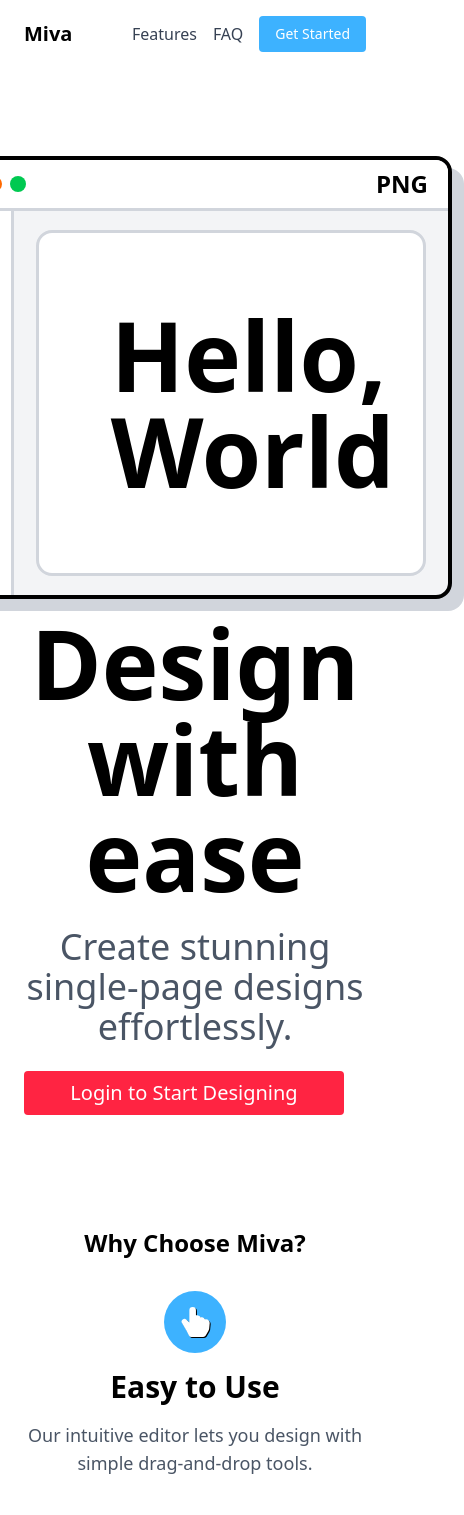
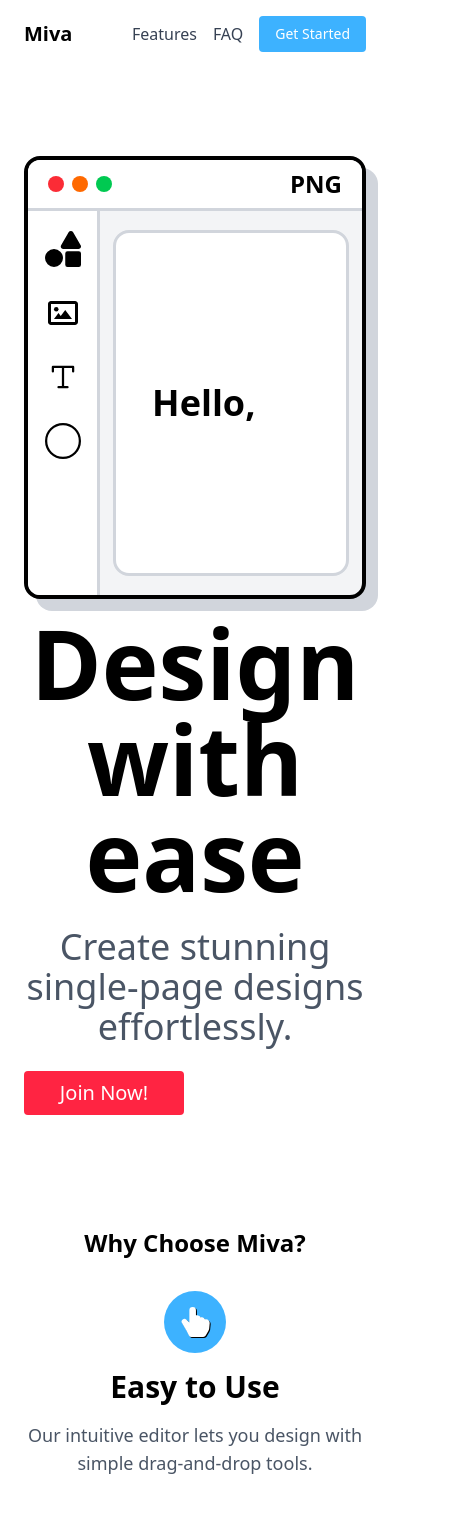
Before and after one commit to adamramdaniyunus/mini-canva, a Next.js app: page / in a window 390 px wide. Shown: the top 1515 px of the page, 464 px wide, since content can reach past the window. Built offline with nearby package versions, Linux system fonts and the light colour scheme; no server answers.

Commit message:
feat: add framer-motion for animations, implement mobile-not-supported page, and enhance sidebar functionality

```diff
--- a/package.json
+++ b/package.json
@@ -12,6 +12,7 @@
     "@supabase/supabase-js": "^2.49.4",
     "bcryptjs": "^3.0.2",
     "browser-image-compression": "^2.0.2",
+    "framer-motion": "^12.9.0",
     "html-to-image": "^1.11.13",
     "idb": "^8.0.2",
     "lodash": "^4.17.21",
--- /dev/null
+++ b/src/app/mobile-not-supported/page.tsx
@@ -0,0 +1,20 @@
+import React from 'react'
+
+const page = () => {
+    return (
+        <div style={{
+            padding: '2rem',
+            textAlign: 'center',
+            maxWidth: '500px',
+            margin: '5rem auto',
+            fontFamily: 'Arial, sans-serif',
+        }}>
+            <h1 style={{ fontSize: '2rem', marginBottom: '1rem' }}>Mobile Not Supported</h1>
+            <p style={{ fontSize: '1.1rem', color: '#555' }}>
+                We're currently working on bringing mobile support to our app. For now, please use a desktop or laptop for the best experience.
+            </p>
+        </div>
+    )
+}
+
+export default page
--- a/src/components/Button.tsx
+++ b/src/components/Button.tsx
@@ -19,7 +19,7 @@ const Button = ({
       onClick={onClick}
       disabled={disabled}
       className={`px-4 flex items-center justify-center disabled:bg-gray-300 disabled:cursor-wait gap-2 w-full py-2 text-sm cursor-pointer active:scale-95 transition-all duration-300  text-white rounded-sm ${
-        BG ? BG : "bg-blue-500 hover:bg-blue-300"
+        BG ? BG : "bg-[#3DB2FF] hover:bg-blue-300"
       }`}
     >
       {children}
--- a/src/components/design/Rect.tsx
+++ b/src/components/design/Rect.tsx
@@ -35,8 +35,8 @@ const Rect = ({
                 height: component.height + "px",
                 background: component.color,
                 zIndex: component.z_index,
-                top: component.top,
-                left: component.left,
+                top: component.top || 10,
+                left: component.left || 10,
                 cursor: "move",
                 transform: `rotate(${component.rotation || 0}deg)`,
                 transformOrigin: 'center',
--- a/src/components/home/Hero.tsx
+++ b/src/components/home/Hero.tsx
@@ -1,34 +1,69 @@
 "use client";
 
-import React from "react";
+import React, { useEffect, useRef, useState } from "react";
 import Button from "../Button";
 import { useModalState } from "@/context/ModalContext";
 import { FaShapes } from "react-icons/fa";
 import { BiImage } from "react-icons/bi";
 import { PiTextT } from "react-icons/pi";
 import { BsCircle } from "react-icons/bs";
+import { motion } from "framer-motion";
 
 const Hero = () => {
   const { setModal } = useModalState();
   const handleModal = () => {
     setModal(true);
   };
+
+  const text = "Hello,\n World";
+  const [currentText, setCurrentText] = useState("");
+  const [isDeleting, setIsDeleting] = useState(false);
+
+  const containerRef = useRef<HTMLDivElement>(null);
+
+  useEffect(() => {
+    const interval = setInterval(() => {
+      if (!isDeleting && currentText.length < text.length) {
+        setCurrentText(currentText + text.charAt(currentText.length));
+      } else if (isDeleting && currentText.length > 0) {
+        setCurrentText(currentText.slice(0, currentText.length - 1));
+      }
+
+      if (currentText === text) {
+        setIsDeleting(true);
+      } else if (currentText === "") {
+        setIsDeleting(false);
+      }
+    }, 150);
+
+    return () => clearInterval(interval); // Hentikan interval saat komponen unmount
+  }, [currentText, isDeleting, text]);
+
+
   return (
     <main>
       <section className="flex flex-col-reverse md:flex-row items-center justify-between px-6 md:px-20 py-12 gap-4">
-        <div className="md:w-1/2 space-y-6 text-center md:text-left">
+        <motion.div
+          initial={{ opacity: 0, x: -100 }}
+          animate={{ opacity: 1, x: 0 }}
+          transition={{ duration: .7, ease: "easeInOut" }}
+          className="md:w-1/2 space-y-6 text-center md:text-left">
           <h2 className="text-8xl font-bold">
             Design <br />
             with ease
           </h2>
           <p className="text-gray-600 text-4xl">Create stunning single-page designs effortlessly.</p>
-          <div className="max-w-80">
+          <div className="max-w-40">
             <Button onClick={handleModal} BG="text-xl inline-block bg-[#FF2442] font-medium hover:bg-red-800">
-              Login to Start Designing
+              Join Now!
             </Button>
           </div>
-        </div>
-        <div className="md:w-1/2 mt-10 md:mt-0 relative">
+        </motion.div>
+        <motion.div
+          initial={{ opacity: 0, scale: 0 }}
+          animate={{ opacity: 1, scale: 1 }}
+          className="md:w-1/2 mt-10 md:mt-0 relative w-full"
+        >
           <div className="border-4 border-black z-10 rounded-2xl overflow-hidden bg-gray-100">
             <div className="flex flex-col">
               <div className="flex justify-between items-center px-5 py-2 border-b-3 bg-white border-b-gray-300">
@@ -44,35 +79,57 @@ const Hero = () => {
               <div className="flex">
                 <aside className="w-18 p-5 sticky h-96 top-0 left-0 bg-white border-r-3 border-r-gray-300">
                   <div className="flex flex-col items-center gap-7">
+                    <motion.button
+                      whileHover={{ scale: 1.2 }}
+                      whileTap={{ scale: 0.8 }}
+                    >
                       <div className="text-4xl">
                         <FaShapes />
                       </div>
+                    </motion.button>
+                    <motion.button
+                      whileHover={{ scale: 1.2 }}
+                      whileTap={{ scale: 0.8 }}
+                    >
                       <div className="text-4xl">
                         <BiImage />
                       </div>
+                    </motion.button>
+                    <motion.button
+                      whileHover={{ scale: 1.2 }}
+                      whileTap={{ scale: 0.8 }}
+                    >
                       <div className="text-4xl">
                         <PiTextT />
                       </div>
+                    </motion.button>
+                    <motion.button
+                      whileHover={{ scale: 1.2 }}
+                      whileTap={{ scale: 0.8 }}
+                    >
                       <div className="text-4xl">
                         <BsCircle />
                       </div>
+                    </motion.button>
                   </div>
                 </aside>
 
-                <div className="flex items-center justify-center w-full">
-                  <div className="bg-white w-[90%] h-[90%] items-center flex p-18 rounded-2xl border-3 border-gray-300">
-                    <h1 className="text-8xl font-bold">
-                      Hello, <br />
-                      <span>World</span>
-                    </h1>
+                <div className="flex items-center justify-center w-full relative">
+                  <div
+                    ref={containerRef}
+                    className="bg-white overflow-hidden w-[90%] h-[90%] items-center flex md:p-18 p-9 rounded-2xl border-3 border-gray-300 relative"
+                  >
+                    <span className="md:text-8xl text-4xl font-bold absolute" style={{ userSelect: "none" }}>
+                      {currentText}
+                    </span>
                   </div>
                 </div>
               </div>
             </div>
           </div>
-          <div className="absolute w-full h-full bg-gray-300 -right-3 top-3 rounded-2xl -z-10"/>
-          {/* <img src="/your-illustration.png" alt="Editor preview" className="w-full max-w-md mx-auto drop-shadow-lg" /> */}
-        </div>
+          <div className="absolute w-full h-full bg-gray-300 -right-3 top-3 rounded-2xl -z-10" />
+        </motion.div>
+
       </section>
     </main>
   );
--- a/src/lib/nexauth.ts
+++ b/src/lib/nexauth.ts
@@ -22,10 +22,10 @@ export const authOptions: NextAuthOptions = {
         }
 
         const { data: user } = await supabase
-        .from("users")
-        .select("*")
-        .eq("email", credentials.email)
-        .maybeSingle();
+          .from("users")
+          .select("*")
+          .eq("email", credentials.email)
+          .maybeSingle();
 
         // Cek apakah email cocok
         if (!user) {
@@ -47,11 +47,14 @@ export const authOptions: NextAuthOptions = {
   callbacks: {
     async signIn({ user, account }) {
       if (account?.provider === "google") {
-        const existingUser = supabase
+        const { data: existingUser } = await supabase
           .from('users')
           .select('*')
           .eq('email', user.email)
           .maybeSingle();
+
+        const salt = await bcrypt.genSalt(10);
+        const hashedPassword = await bcrypt.hash(user.email || "password", salt);
 
         if (!existingUser) {
           await supabase
@@ -60,10 +63,11 @@ export const authOptions: NextAuthOptions = {
               email: user.email,
               fullname: user.name,
               profile: user.image,
-            })
-            .select("*");
+              password: hashedPassword
+            });
 
-          return true;
+          console.log("asadasd");
+
         }
       }
 
--- a/src/modules/DesignModules.tsx
+++ b/src/modules/DesignModules.tsx
@@ -657,55 +657,6 @@ export default function DesignModules() {
 
   // auto save
 
-  // const saveProjectToDB = () => {
-  //   if (!mainframe || !components) return;
-  //   // Debounced function to prevent rapid save calls
-  //   const debouncedSave = debounce(async () => {
-  //     if (hasUnsavedChanges.current) {
-  //       console.log("Saving...");
-  //       // Reset flag after saving
-  //       hasUnsavedChanges.current = false;
-
-  //       const blob = await generatePreviewImage("canvas-design");
-  //       const fileName = `preview-${mainframe.id}.png`;
-  //       const publicUrl = await uploadPreviewImage(blob as Blob, fileName);
-
-  //       if (!publicUrl) console.warn("process generated preview fail");
-
-  //       await fetch('/api/design', {
-  //         method: "PUT",
-  //         headers: {
-  //           "Content-Type": "application/json",
-  //         },
-  //         body: JSON.stringify({ mainFrame: mainframe, components, preview_url: publicUrl }),
-  //       });
-
-  //       // then give notif
-  //       toast.success('All changes saved.', {
-  //         position: 'bottom-center',
-  //         style: {
-  //           padding: '8px',
-  //           color: '#713200',
-  //         },
-  //         iconTheme: {
-  //           primary: '#713200',
-  //           secondary: '#FFFAEE',
-  //         },
-  //       });
-  //     }
-  //   }, 1000);
-
-  //   // Execute the debounced function
-  //   debouncedSave(mainframe as CanvasType, components);
-  // };
-
-  // useEffect(() => {
-  //   const interval = setInterval(saveProjectToDB, 10000);
-
-  //   return () => clearInterval(interval);
-  // }, [hasUnsavedChanges.current]);
-
-
   const handleManualSave = async () => {
     if (mainframe) {
       setIsSaving(true); // Mulai loading
@@ -821,7 +772,7 @@ export default function DesignModules() {
   }, [handleUndo, handleRedo, isTyping])
 
   return (
-    <div className="h-screen flex flex-col relative">
+    <div className="h-screen flex flex-col relative overflow-y-hidden">
       <Header handleExport={handleExport} handleManualSave={handleManualSave} isSaving={isSaving} />
 
       <div className="flex flex-1">
```
Also changed, not shown: src/components/dashboard/Header.tsx (+13 -6 lines), src/components/dashboard/Sidebar.tsx (+52 -3 lines), src/components/home/Features.tsx (+29 -4 lines), 1 other file (tests, documents, lock files or other folders). Lines whose indentation alone changed are shown as unchanged.
